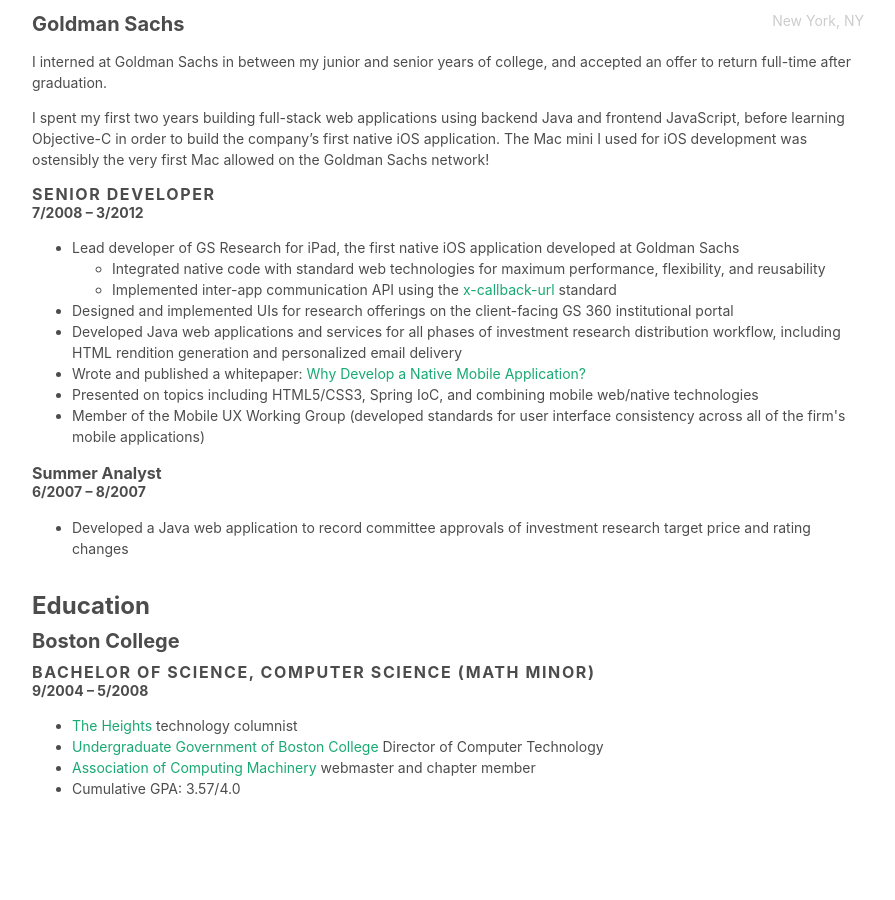
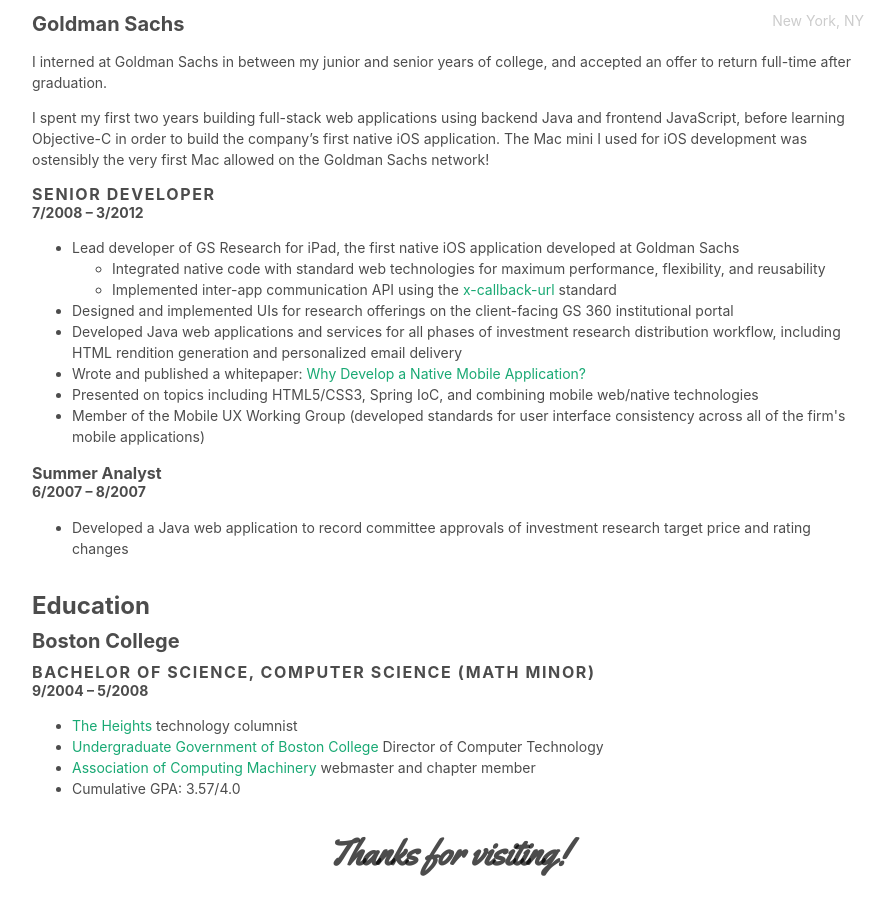
Before and after one commit to irace/irace.github.com, a Jekyll site: the page resume.html, which Jekyll copies as it is, in a window 1280 px wide and 900 px high, scrolled down 1522 px. Shown: the whole window, without its empty margins (192-1087 px from the left). Built offline with Jekyll 4.4.1, drawn with Linux system fonts in a browser that asks for light colours; before the commit the page ends 2353 px from its top, so only the background shows below that.

Commit message:
Add 'Thank you'

```diff
--- a/resume.html
+++ b/resume.html
@@ -36,10 +36,9 @@
       <div class="pa3 ph5-ns measure-wider center">
         <h1 class="f1 lh-title mv2 measure yellowtail tc">Bryan Irace</h1>
         <p class="f6 lh-copy tc mt0 mb4">
-          <a class="link dim green" href="https://irace.me">irace.me</a>&nbsp;•&nbsp;
-          <a class="link dim green" href="mailto:bryan@irace.me">bryan@irace.me</a> &nbsp;•&nbsp;<span class="f6 lh-copy"
-            >Brooklyn, NY</span
-          >
+          <a class="link dim green" href="https://irace.me">irace.me</a>&nbsp;•&nbsp;<a class="link dim green" href="mailto:bryan@irace.me"
+            >bryan@irace.me</a
+          >&nbsp;•&nbsp;<span class="f6 lh-copy">Brooklyn, NY</span>
         </p>
 
         <p class="f6 lh-copy">
@@ -236,19 +235,23 @@
         </article>
 
         <h2 class="f3 lh-title mv2">Education</h2>
+        <article class="mb4">
           <h3 class="f4 lh-title mv2">Boston College</h3>
           <h4 class="f5 lh-title mv0 ttu tracked">Bachelor of Science, Computer Science (Math minor)</h4>
           <h5 class="f6 lh-title mv0">9/2004 – 5/2008</h5>
           <ul>
             <li class="f6 lh-copy"><a class="link dim green" href="https://bcheights.com">The Heights</a> technology columnist</li>
             <li class="f6 lh-copy">
-            <a class="link dim green" href="http://ugbc.org">Undergraduate Government of Boston College</a> Director of Computer Technology
+              <a class="link dim green" href="http://ugbc.org">Undergraduate Government of Boston College</a> Director of Computer
+              Technology
             </li>
             <li class="f6 lh-copy">
               <a class="link dim green" href="https://www.acm.org/">Association of Computing Machinery</a> webmaster and chapter member
             </li>
             <li class="f6 lh-copy">Cumulative GPA: 3.57/4.0</li>
           </ul>
+        </article>
+        <h1 class="f2 lh-title mv2 measure yellowtail tc">Thanks for visiting!</h1>
       </div>
     </main>
   </body>
```
Lines whose indentation alone changed are shown as unchanged.
